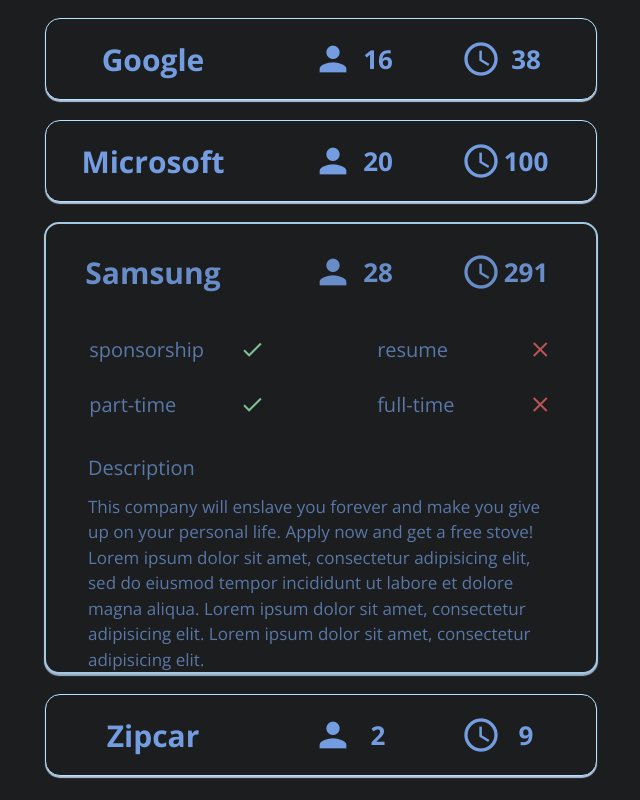
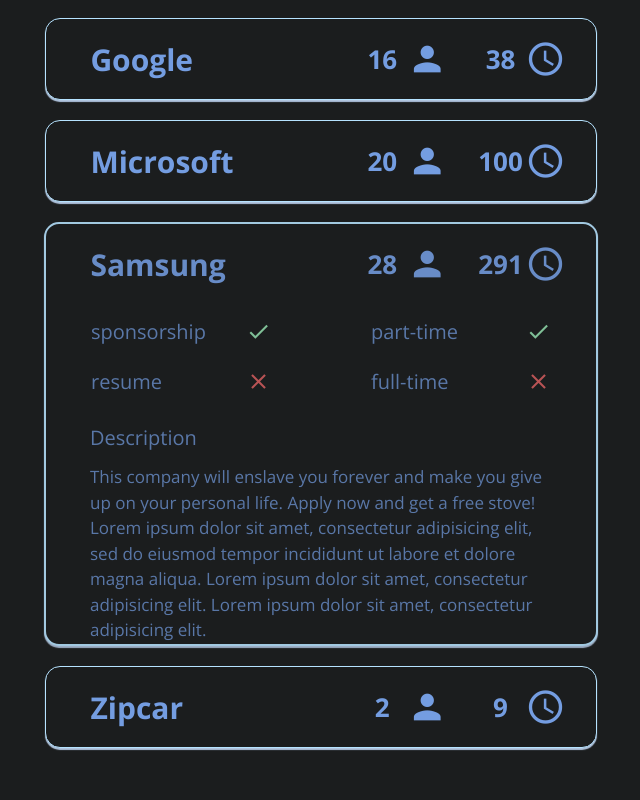
Before and after one commit to SanchitSinghUW/Queue, a plain HTML site: page front-end/main_dark/main_dark.html in a window 1280 px wide. Shown: the whole page, without its empty margins (319-959 px from the left). Drawn offline with nearby package versions, Linux system fonts and the light colour scheme.

Commit message:
Updated main design

```diff
--- a/front-end/main/main.css
+++ b/front-end/main/main.css
@@ -5,19 +5,19 @@
 }
 
 .card-label {
-  width: 480px;
+  width: 550px;
   height: 80px;
   font-family: 'Open Sans', sans-serif;
 
   display: flex;
   flex-direction: row;
-  justify-content: space-between;
+  justify-content: space-around;
   align-items: center;
 }
 
 .card-open {
   width: 550px;
-  height: 440px;
+  height: 420px;
   margin: 10px;
   border-radius: 15px;
   border: 2px solid #D9E5F0;
@@ -26,7 +26,7 @@
 
   display: flex;
   flex-direction: column;
-  justify-content: space-around;
+  justify-content: flex-start;
   align-items: center;
 }
 
@@ -46,20 +46,20 @@
 }
 
 .card-company {
-  padding-right: 40px;
-  width: 30%;
+  width: 40%;
   height: 70px;
   font-size: 30px;
   font-weight: bold;
   color: #779BBA;
+  padding-left: 28px;
 
   display: flex;
   align-items: center;
-  justify-content: center;
+  justify-content: flex-start;
 }
 
 .card-aspect {
-  width: 25%;
+  width: 40%;
   height: 70px;
   text-align: center;
 
@@ -69,10 +69,19 @@
   align-items: center;
 }
 
+.aspect-container {
+  width: 43%;
+  height: 70px;
+
+  display: flex;
+  justify-content: space-around;
+  align-items: center;
+}
+
 .number {
   font-size: 26px;
   height: 40px;
-  width: 30px;
+  width: 50px;
   color: #89AFCF;
 
   display: flex;
@@ -82,7 +91,6 @@
 
 .material-icons.md-36 {
   height: 40px;
-  padding-right: 13px;
   font-size: 35px;
   color: #89AFCF;
 
@@ -92,25 +100,35 @@
 }
 
 .card-info {
-  width: 480px;
-  height: 450px;
+  width: 470px;
+  height: 100px;
+  padding-top: 10px;
 
   display: flex;
-  flex-wrap: wrap;
   flex-direction: row;
   justify-content: space-between;
-  align-content: flex-start;
+  align-items: flex-start;
+}
+
+.aspect-column {
+  width: 190px;
+  height: 100px;
+
+  display: flex;
+  justify-content: flex-start;
+  align-items: center;
+  flex-direction: column;
 }
 
 .info-aspect {
   height: 35px;
-  width: 40%;
-  margin-top: 20px;
+  width: 180px;
+  padding-bottom: 15px;
 
   display: flex;
   flex-direction: row;
   align-items: center;
-  justify-content: space-around;
+  justify-content: space-between;
 }
 
 .aspect-name {
@@ -128,18 +146,22 @@
 
 .info-description {
   height: 200px;
-  width: 100%;
-  padding-left: 7px;
+  width: 470px;
   font-family: 'Open Sans', sans-serif;
   color: #A8BFD3;
+  padding-top: 10px;
+  padding-left: 8px;
 
+  display: flex;
+  flex-direction: column;
+  justify-content: flex-start;
 }
 
 .description-title {
   height: 23px;
   font-weight: 500;
   font-size: 20px;
-  padding-top: 15px;
+  margin: 0px;
 }
 
 .description-text {
--- a/front-end/main_dark/main_dark.css
+++ b/front-end/main_dark/main_dark.css
@@ -9,20 +9,19 @@
 }
 
 .card-label {
-  width: 480px;
+  width: 550px;
   height: 80px;
   font-family: 'Open Sans', sans-serif;
 
   display: flex;
   flex-direction: row;
-  justify-content: space-between;
+  justify-content: space-around;
   align-items: center;
 }
 
 .card-open {
   width: 550px;
-  height: 440px;
-  padding-top: 8px;
+  height: 420px;
   margin: 10px;
   border-radius: 15px;
   border: 2px solid #b6e3ff;
@@ -33,7 +32,7 @@
 
   display: flex;
   flex-direction: column;
-  justify-content: space-around;
+  justify-content: flex-start;
   align-items: center;
 }
 
@@ -54,21 +53,21 @@
 }
 
 .card-company {
-  padding-right: 40px;
-  width: 30%;
+  width: 40%;
   height: 70px;
   font-size: 30px;
   font-weight: bold;
   color: #82b1ff;
   opacity: 87%;
+  padding-left: 28px;
 
   display: flex;
   align-items: center;
-  justify-content: center;
+  justify-content: flex-start;
 }
 
 .card-aspect {
-  width: 25%;
+  width: 40%;
   height: 70px;
   text-align: center;
 
@@ -78,13 +77,21 @@
   align-items: center;
 }
 
+.aspect-container {
+  width: 43%;
+  height: 70px;
+
+  display: flex;
+  justify-content: space-around;
+  align-items: center;
+}
+
 .number {
   font-size: 26px;
   height: 40px;
-  width: 30px;
+  width: 50px;
   color: #82b1ff;
   opacity: 87%;
-  padding-left: 10px;
 
   display: flex;
   align-items: center;
@@ -102,25 +109,35 @@
 }
 
 .card-info {
-  width: 480px;
-  height: 450px;
+  width: 470px;
+  height: 100px;
+  padding-top: 10px;
 
   display: flex;
-  flex-wrap: wrap;
   flex-direction: row;
   justify-content: space-between;
-  align-content: flex-start;
+  align-items: flex-start;
+}
+
+.aspect-column {
+  width: 190px;
+  height: 100px;
+
+  display: flex;
+  justify-content: flex-start;
+  align-items: center;
+  flex-direction: column;
 }
 
 .info-aspect {
   height: 35px;
-  width: 40%;
-  margin-top: 20px;
+  width: 180px;
+  padding-bottom: 15px;
 
   display: flex;
   flex-direction: row;
   align-items: center;
-  justify-content: space-around;
+  justify-content: space-between;
 }
 
 .aspect-name {
@@ -139,18 +156,23 @@
 
 .info-description {
   height: 200px;
-  width: 100%;
-  padding-left: 7px;
+  width: 470px;
   font-family: 'Open Sans', sans-serif;
   color: #82b1ff;
   opacity: 70%;
+  padding-top: 10px;
+  padding-left: 8px;
+
+  display: flex;
+  flex-direction: column;
+  justify-content: flex-start;
 }
 
 .description-title {
   height: 23px;
   font-weight: 500;
   font-size: 20px;
-  padding-top: 15px;
+  margin: 0px;
 }
 
 .description-text {
--- a/front-end/main_dark/main_dark.html
+++ b/front-end/main_dark/main_dark.html
@@ -10,42 +10,49 @@
 	<section class="card-closed">
     <div class="card-label">
   		<h1 class="card-company">Google</h1>
+      <div class="aspect-container">
     		<div class="card-aspect" id="people">
+    			<i class="material-icons md-36">person</i>
           <h2 class="number">16</h2>
-  			<i class="material-icons md-36">person</i>
     		</div>
     		<div class="card-aspect" id="time">
+    			<i class="material-icons md-36">schedule</i>
           <h2 class="number">38</h2>
-  			<i class="material-icons md-36">schedule</i>
+    		</div>
       </div>
     </div>
 	</section>
   <section class="card-closed">
     <div class="card-label">
       <h1 class="card-company">Microsoft</h1>
+      <div class="aspect-container">
     		<div class="card-aspect" id="people">
+          <i class="material-icons md-36">person</i>
   				<h2 class="number">20</h2>
-  			<i class="material-icons md-36">person</i>
     		</div>
     		<div class="card-aspect" id="time">
+    			<i class="material-icons md-36">schedule</i>
           <h2 class="number">100</h2>
-  			<i class="material-icons md-36">schedule</i>
+    		</div>
       </div>
     </div>
 	</section>
   <section class="card-open">
       <div class="card-label">
     		<h1 class="card-company">Samsung</h1>
+        <div class="aspect-container">
       		<div class="card-aspect" id="people">
+      			<i class="material-icons md-36">person</i>
             <h2 class="number">28</h2>
-    			<i class="material-icons md-36">person</i>
       		</div>
       		<div class="card-aspect" id="time">
+      			<i class="material-icons md-36">schedule</i>
             <h2 class="number">291</h2>
-    			<i class="material-icons md-36">schedule</i>
+      			</div>
     		 </div>
         </div>
       <div class="card-info">
+          <div class="aspect-column">
             <div class="info-aspect">
                 <h1 class="aspect-name">sponsorship</h1>
                 <i class="material-icons md-36" id=complete>check</i>
@@ -54,6 +61,8 @@
                 <h1 class="aspect-name">resume</h1>
                 <i class="material-icons md-36" id=incomplete>clear</i>
             </div>
+          </div>
+          <div class="aspect-column">
             <div class="info-aspect">
                 <h1 class="aspect-name">part-time</h1>
                 <i class="material-icons md-36" id=complete>check</i>
@@ -61,6 +70,8 @@
             <div class="info-aspect">
                 <h1 class="aspect-name">full-time</h1>
                 <i class="material-icons md-36" id=incomplete>clear</i>
+            </div>
+          </div>
         </div>
         <div class="info-description">
           <h1 class="description-title">Description</h1>
@@ -77,13 +88,15 @@
   <section class="card-closed">
     <div class="card-label">
       <h1 class="card-company">Zipcar</h1>
+      <div class="aspect-container">
     		<div class="card-aspect" id="people">
+          <i class="material-icons md-36">person</i>
   				<h2 class="number">2</h2>
-  			<i class="material-icons md-36">person</i>
     		</div>
     		<div class="card-aspect" id="time">
+    			<i class="material-icons md-36">schedule</i>
           <h2 class="number">9</h2>
-  			<i class="material-icons md-36">schedule</i>
+    		</div>
       </div>
     </div>
 	</section>
```
Also changed, not shown: front-end/main/main.html (+21 -8 lines), front-end/main/main_updated.png (added), front-end/main_dark/main_dark_updated.png (added). Lines whose indentation alone changed are shown as unchanged.
